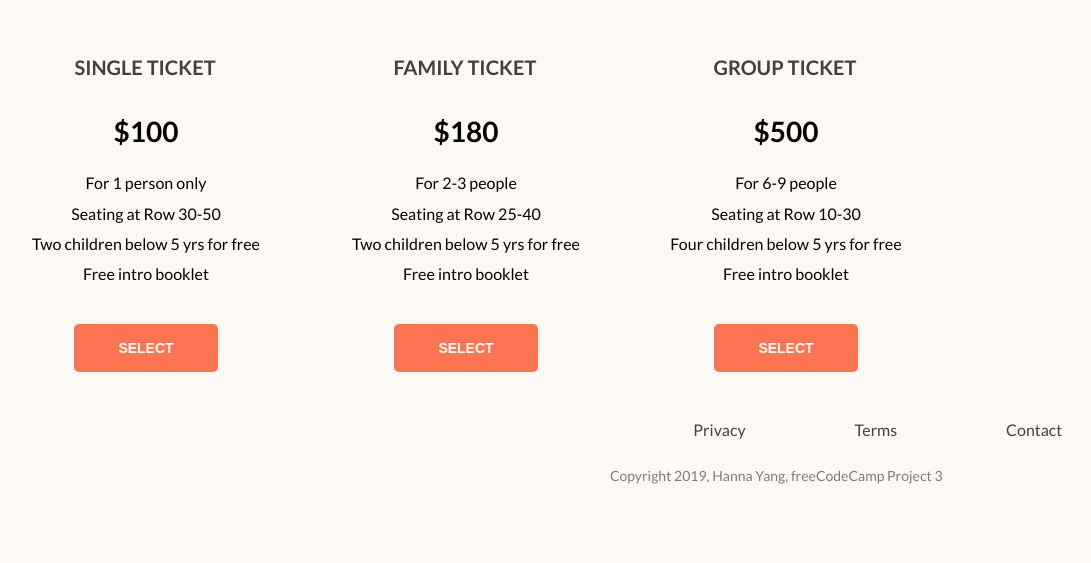
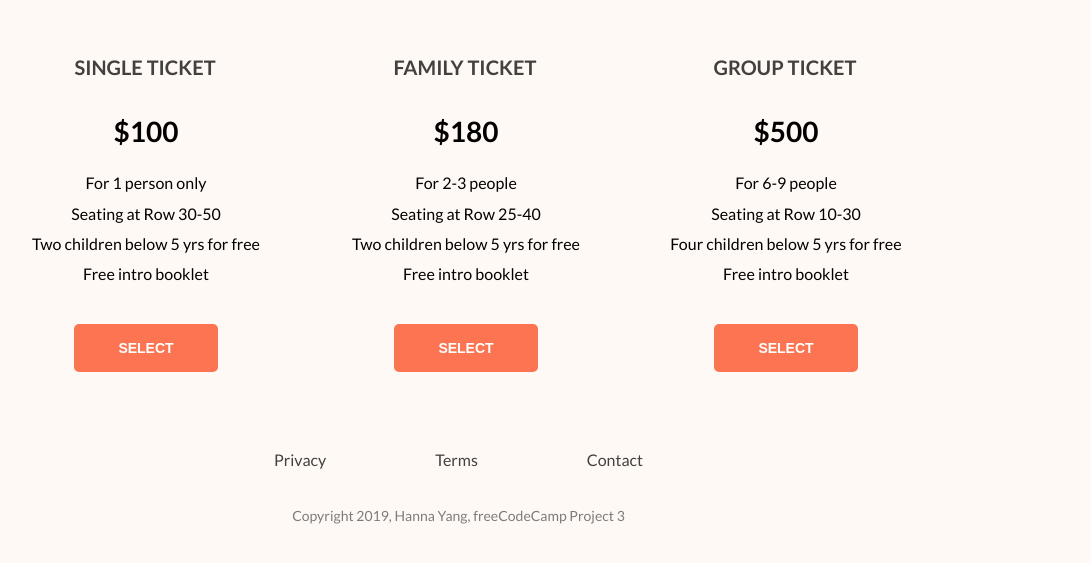
Before and after one commit to hannayang/product_landing, a plain HTML site: page index.html in a window 1536 px wide. Shown: the part 1321-1884 px from the top of the page, without its empty margins (302-1393 px from the left). Drawn offline with Linux system fonts and the light colour scheme.

Commit message:
fixed footer align

```diff
--- a/style.css
+++ b/style.css
@@ -262,7 +262,13 @@ footer ul {
   nav {
     width: 40%;
   }
+  footer {
+    text-align: center;
+  }
+  footer ul {
+    margin: 30px auto;
+  }
   .copyright {
-    margin-right: 10%;
+    margin: 30px auto 0 auto;
   }
 }
```
